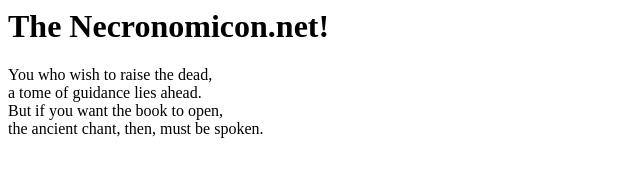
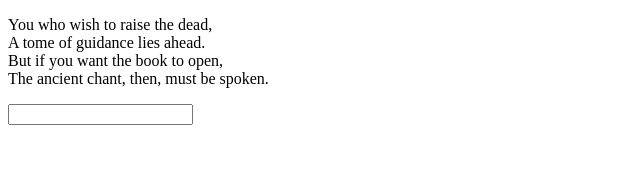
Before and after one commit to EyalRoginski/necronomicon.net, a plain HTML site: page index.html in a window 1280 px wide. Shown: the whole page, without its empty margins (0-640 px from the left). Drawn offline with Linux system fonts and the light colour scheme.

Commit message:
Added being able to unlock the book. Added book.html.

```diff
--- a/index.html
+++ b/index.html
@@ -1,6 +1,19 @@
-<h1>The Necronomicon.net!</h1>
+<!DOCTYPE html>
 
-<p>You who wish to raise the dead,<br />
-a tome of guidance lies ahead.<br />
-But if you want the book to open,<br />
-the ancient chant, then, must be spoken.</p>
+<html>
+
+<script src="main.js"></script>
+
+<title>A Test.</title>
+
+<body>
+    <p>You who wish to raise the dead,<br />
+        A tome of guidance lies ahead.<br />
+        But if you want the book to open,<br />
+        The ancient chant, then, must be spoken.
+    </p>
+
+    <input id="opening_password_input" oninput="checkOpeningPassword();"></input>
+</body>
+
+</html>
--- /dev/null
+++ b/main.js
@@ -0,0 +1,8 @@
+let OPENING_PASSWORD = "Lorem Ipsum";
+
+function checkOpeningPassword() {
+    let passwordInput = document.getElementById("opening_password_input");
+    if (passwordInput.value.toLowerCase() === OPENING_PASSWORD.toLowerCase()) {
+        open("book.html", "_self");
+    }
+}
```
Also changed, not shown: book.html (added, +11 -0 lines).
